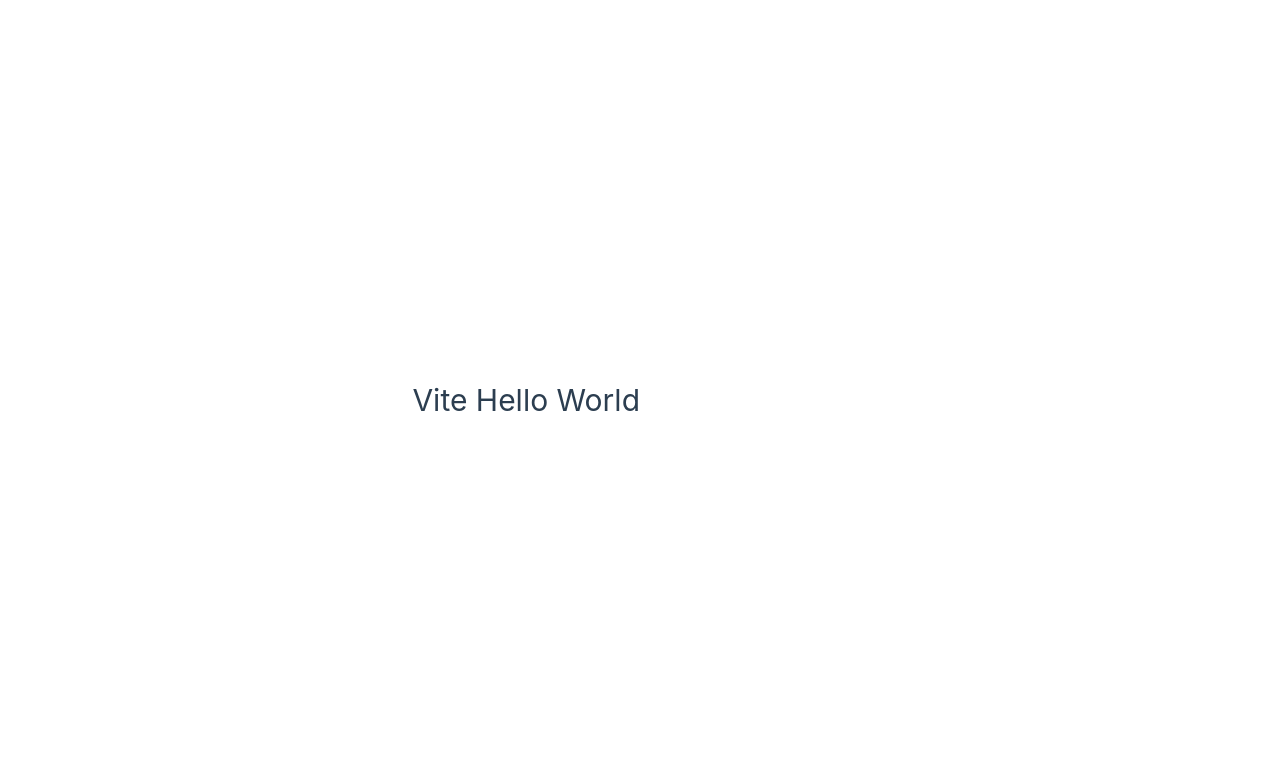
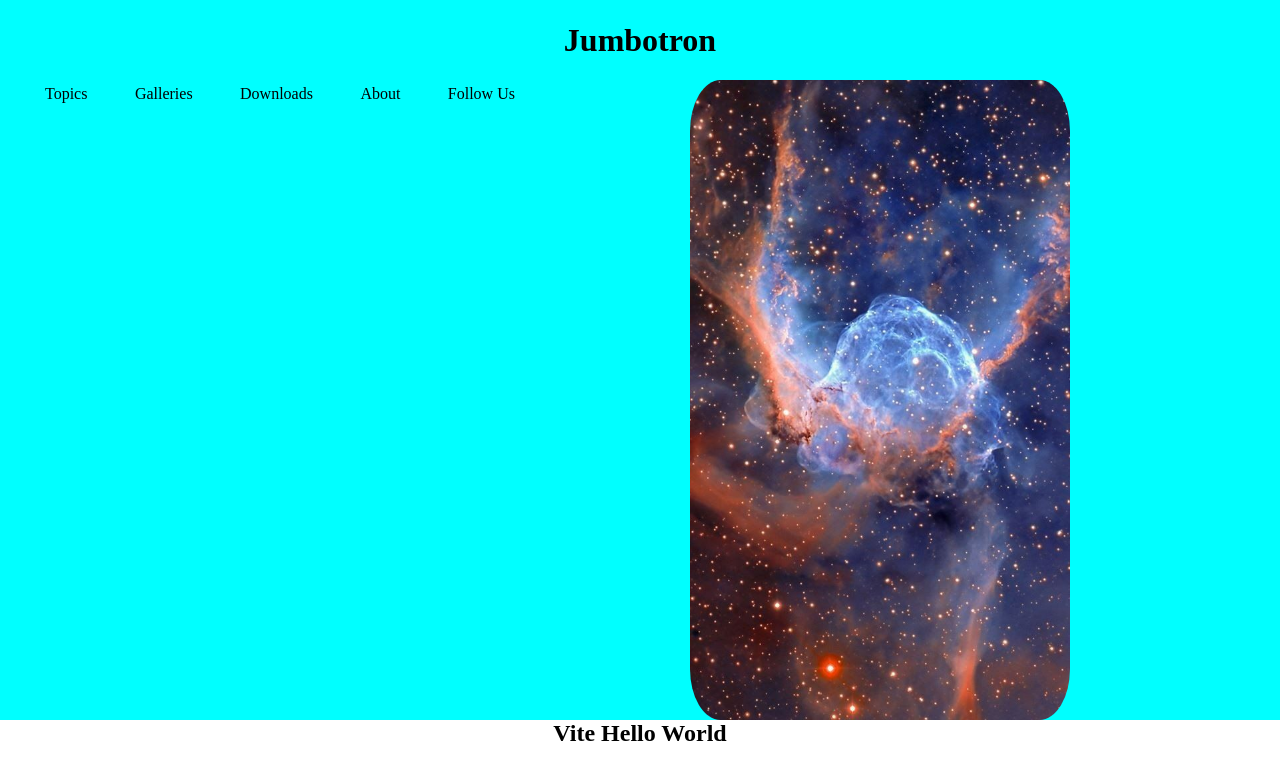
Before and after one commit to mattialicausi/vite-hello-world, a Vue app: page / in a window 1280 px wide. Shown: the top 780 px of the page. Built offline with nearby package versions, Linux system fonts and the light colour scheme.

Commit message:
aggiunto AppHero con navbar e un img da visualizzare in template

```diff
--- a/src/App.vue
+++ b/src/App.vue
@@ -1,15 +1,20 @@
 <template>
+
+  <AppHero/>
 
  <MainComponent />
 
 </template>
 
 <script>
+  import AppHero from './components/AppHero.vue';
   import MainComponent from './components/MainComponent.vue';
+
   export default {
     components: {
-      MainComponent
-    },
+    MainComponent,
+    AppHero,
+},
     data() {
       return {
         //return
@@ -20,5 +25,10 @@
 </script>
 
 <style lang="css">
+  *{
+    margin: 0;
+    padding: 0;
+    box-sizing: border-box;
+  }
 
 </style>
--- a/src/assets/main.css
+++ b/src/assets/main.css
@@ -1,4 +1,4 @@
-@import './base.css';
+/* @import './base.css';
 
 #app {
   max-width: 1280px;
@@ -32,4 +32,4 @@
     grid-template-columns: 1fr 1fr;
     padding: 0 2rem;
   }
-}
+} */
--- /dev/null
+++ b/src/components/AppHero.vue
@@ -0,0 +1,95 @@
+<template>
+    <div class="hero">
+        <div class="wrapper-content">
+            <div class="header-hero">
+                <h1>Jumbotron</h1>
+            </div>
+            <div class="main-hero">
+                <div class="nav-bar">
+                    <ul>
+                        <li>Topics</li>
+                        <li>Galleries</li>
+                        <li>Downloads</li>
+                        <li>About</li>
+                        <li>Follow Us</li>
+                    </ul>
+                </div>
+                <div class="container-img">
+                    <img class="img-hero" src="../../public/images/space-nasa.jpeg" alt="img space">
+                </div>
+            </div>
+        </div>
+    </div>
+</template>
+
+<script>
+    export default {
+        name: 'AppHero',
+        data() {
+            return {
+
+            }
+        }
+
+    }
+</script>
+
+<style lang="css">
+    .hero{
+        height: 90vh;
+        background-color: aqua;
+        width: 100%;
+    }
+
+    .wrapper-content{
+        width: 1200px;
+        margin: 0 auto;
+    }
+
+    .header-hero{
+        height: 80px;
+        display: flex;
+        justify-content: center;
+        align-items: center;
+    }
+
+    .main-hero{
+        display: flex;
+    }
+
+    .nav-bar{
+        width: 40%;
+    }
+
+    .container-img{
+        width: 60%;
+        display: flex;
+        justify-content: center;
+    }
+
+    /* MODIFICO NAV BAR */
+    ul{
+        display: flex;
+        justify-content: space-between;
+        list-style: none;
+    }
+
+    li{
+        padding: 5px;
+        border-radius: 10%;
+    }
+
+    /* MODIFICO CONTAINER IMG */
+    .img-hero{
+        height: 80vh;
+        width: auto;
+        border-radius: 8%;
+    }
+
+    /* HOVER LI */
+    li:hover{
+        background-color: white;
+        cursor: pointer;
+    }
+
+</style>
--- a/src/components/MainComponent.vue
+++ b/src/components/MainComponent.vue
@@ -1,6 +1,6 @@
 <template>
     <main>
-        <h1>{{titolo}}</h1>
+        <h2>{{titolo}}</h2>
     </main>
 </template>
 
@@ -18,9 +18,11 @@
 <style lang="css">
     main {
         margin: 0 auto;
+        height: auto;
+        width: 100%;
     }
 
-    h1{
+    h2{
         text-align: center;
     }
 </style>
```
Also changed, not shown: public/images/space-nasa.jpeg (added), 1 other file (tests, documents, lock files or other folders).
